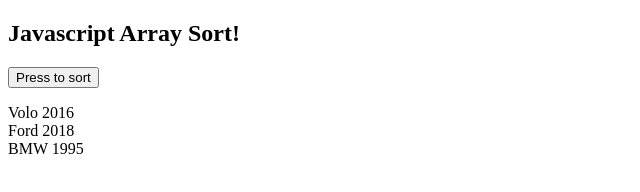
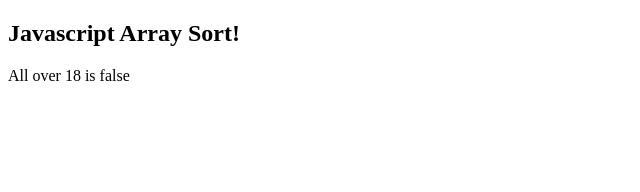
Before and after one commit to AlfredoE89/javascript-scrapsheet, a plain HTML site: page index.html in a window 1280 px wide. Shown: the whole page, without its empty margins (0-640 px from the left). Drawn offline with Linux system fonts and the light colour scheme.

Commit message:
finshed sort/ar.map/ar.filter/ar.foreach/ar.reduce/ar.every

```diff
--- a/index.html
+++ b/index.html
@@ -3,41 +3,32 @@
   <body>
     <h2>Javascript Array Sort!</h2>
 
-    <button onclick="myFunction()">Press to sort</button>
-
     <p id="demo"></p>
 
     <script>
-      var cars = [
-        { type: "Volo", year: 2016 },
-        { type: "Ford", year: 2018 },
-        { type: "BMW", year: 1995 },
-        { type: "Toyota", year: 2005 },
-        { type: "Chevy", year: 2000 }
+      var numbers = [
+        10,
+        20,
+        30,
+        40,
+        50,
+        60,
+        70,
+        80,
+        90,
+        100,
+        110,
+        120,
+        130,
+        140,
+        150
       ];
+      var allOver18 = numbers.every(myFunction);
 
-      displayCars();
+      document.getElementById("demo").innerHTML = "All over 18 is " + allOver18;
 
-      function myFunction() {
-        cars.sort(function(a, b) {
-          return a.year - b.year;
-        });
-        displayCars();
-      }
-
-      function displayCars() {
-        document.getElementById("demo").innerHTML =
-          cars[0].type +
-          " " +
-          cars[0].year +
-          "<br>" +
-          cars[1].type +
-          " " +
-          cars[1].year +
-          "<br>" +
-          cars[2].type +
-          " " +
-          cars[2].year;
+      function myFunction(value, index, array) {
+        return value > 18;
       }
     </script>
   </body>
```
